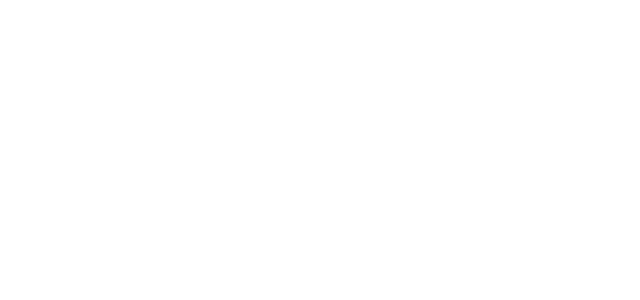
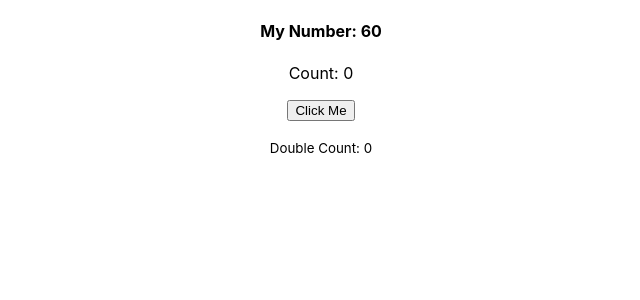
Before and after one commit to kamrul-dev/simple-volunteers, a React (Create React App) app: page / in a window 1280 px wide. Shown: the top 300 px of the page, without its empty margins (319-959 px from the left). Built offline with nearby package versions, Linux system fonts and the light colour scheme.

Commit message:
Practice useState with count number

```diff
--- a/src/Components/Home/Home.js
+++ b/src/Components/Home/Home.js
@@ -1,10 +1,20 @@
-import React from 'react';
+import React, { useState } from 'react';
 import './Home.css';
 
 const Home = () => {
+    const [count, setCount] = useState(0);
+    const number = 60;
+
+    const increaseCount = () => {
+        setCount(count + 1);
+    }
+
     return (
         <div>
-
+            <h4>My Number: {number}</h4>
+            <p>Count: {count}</p>
+            <button onClick={increaseCount}>Click Me</button>
+            <p><small>Double Count: {count * 2}</small></p>
         </div>
     );
 };
```
Also changed, not shown: src/Components/Main/Main.js (added).
